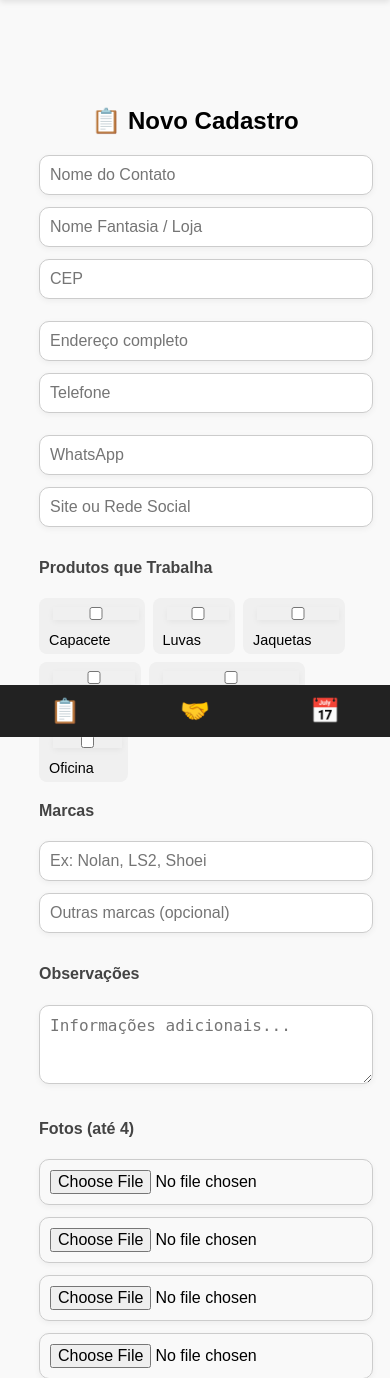
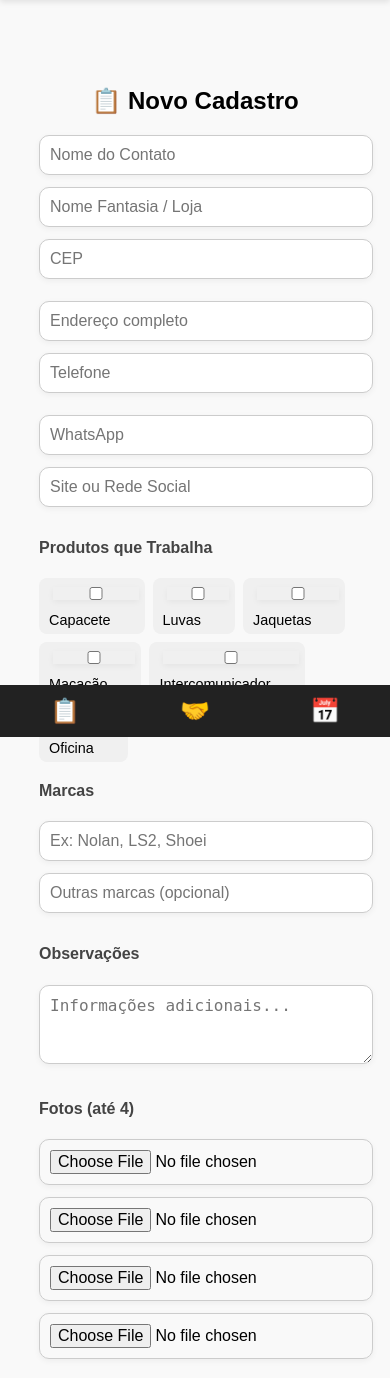
Before and after one commit to RodrigoFrancoBatata/captacao-app, a Flask app: page /cadastro in a window 390 px wide. Shown: the part 107-1485 px from the top of the page. Run offline with Flask 3, Linux system fonts and the light colour scheme.

Commit message:
Remove navbar superior e mantém somente barra inferior estilo app mobile

```diff
--- a/templates/cadastro.html
+++ b/templates/cadastro.html
@@ -1,7 +1,7 @@
 {% extends "base.html" %}
 
 {% block content %}
-<div class="container" style="margin: 80px 15px 100px 15px;">
+<div class="container" style="margin: 60px 15px 100px 15px;">
   <h2 style="text-align: center; margin-bottom: 20px; font-size: 1.5rem;">📋 Novo Cadastro</h2>
   <form action="/salvar_cadastro" method="POST" enctype="multipart/form-data" class="form-cadastro">
 
```
